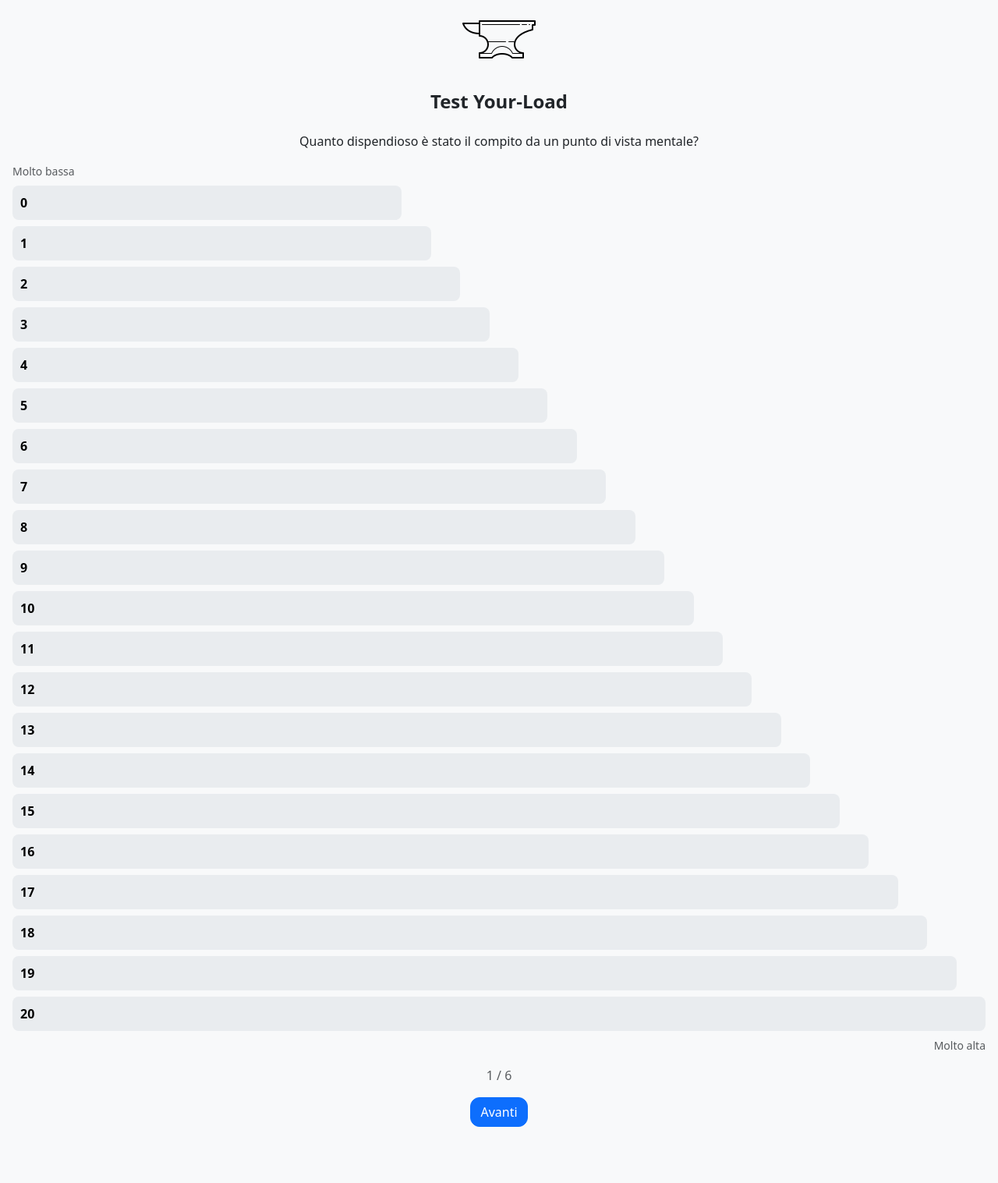
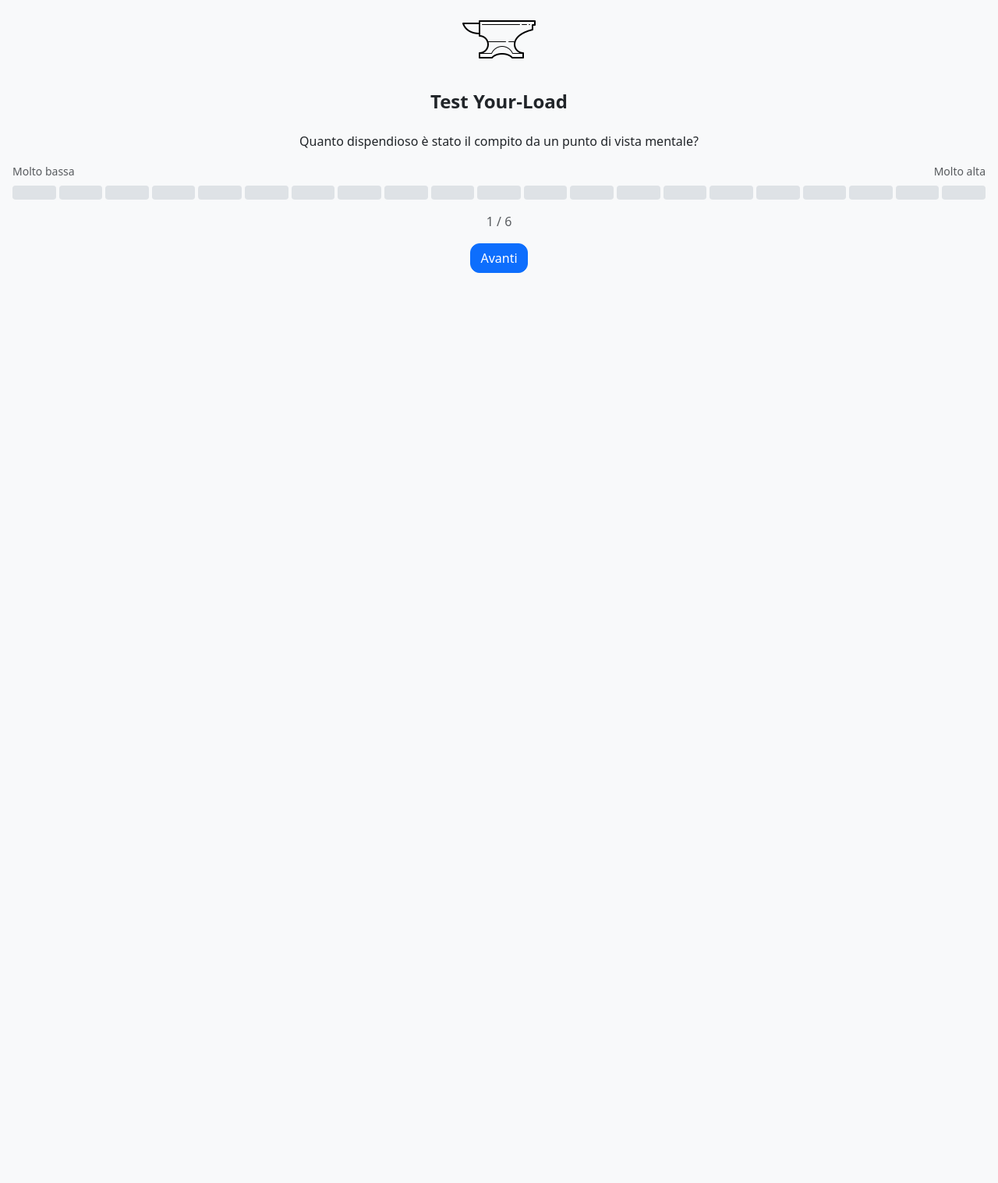
Before and after one commit to Nakin-x/your_load, a Django app: page /scheda/1/test/ in a window 1280 px wide. Shown: the whole page at 78% size. After the commit the page ends 350 px from the top, so only its background shows below. Run offline with Django 5.2, Linux system fonts and the light colour scheme.

Commit message:
prova 20 step0_2

```diff
--- a/core/static/core/css/style.css
+++ b/core/static/core/css/style.css
@@ -68,3 +68,27 @@ button:active {
 #radarChart {
     max-width: 100%;
 }
+
+
+.scale-wrapper {
+    display: grid;
+    grid-template-columns: repeat(21, 1fr);
+    gap: 4px;
+    margin-top: 10px;
+}
+
+.scale-dot {
+    height: 18px;
+    background-color: #dee2e6;
+    border-radius: 4px;
+    cursor: pointer;
+    transition: all 0.15s ease;
+}
+
+.scale-dot:hover {
+    background-color: #adb5bd;
+}
+
+.scale-dot.active {
+    background-color: #0d6efd;
+}
--- a/core/static/core/js/risultato.js
+++ b/core/static/core/js/risultato.js
@@ -64,6 +64,5 @@ function renderRisultato(test) {
 
     container.innerHTML = html;
 
-    // per ora NON disegniamo il grafico
-    // lo colleghiamo nel prossimo step
+    renderRadarChart(test);
 }
--- a/core/static/core/js/test.js
+++ b/core/static/core/js/test.js
@@ -68,34 +68,28 @@ function renderValutazione() {
     const container = document.getElementById("test-container");
     const dim = DIMENSIONI[step];
 
-    let buttons = "";
+   let scaleDots = "";
 
-    for (let i = 0; i <= 20; i++) {
-        const width = 40 + (i * 3); // larghezza progressiva
+for (let i = 0; i <= 20; i++) {
+    scaleDots += `
+        <div class="scale-dot" data-value="${i}"></div>
+    `;
+}
 
-        buttons += `
-            <button class="scale-btn"
-                    data-value="${i}"
-                    style="width:${width}%">
-                ${i}
-            </button>
-        `;
-    }
-
-
-    container.innerHTML = `
+container.innerHTML = `
     <p class="text-center fs-6 mt-4">${dim.domanda}</p>
 
-    <div class="text-start small text-muted mt-3">
-        Molto bassa
+    <div class="d-flex justify-content-between small text-muted mt-3">
+        <span>Molto bassa</span>
+        <span>Molto alta</span>
     </div>
 
-    <div class="scale-container mt-2">
-        ${buttons}
+    <div class="scale-wrapper mt-2">
+        ${scaleDots}
     </div>
 
-    <div class="text-end small text-muted mt-2">
-        Molto alta
+    <div class="text-center mt-3">
+        <span id="selected-value" class="fw-semibold fs-5"></span>
     </div>
 
     <p class="text-center text-muted mt-3">
@@ -104,16 +98,28 @@ function renderValutazione() {
 `;
 
 
-    document.querySelectorAll(".scale-btn").forEach(btn => {
-    btn.onclick = () => {
 
-        document.querySelectorAll(".scale-btn")
-            .forEach(b => b.classList.remove("active"));
 
-        btn.classList.add("active");
+    document.querySelectorAll(".scale-dot").forEach(dot => {
+    dot.onclick = () => {
+
+        const value = parseInt(dot.dataset.value);
+
+        document.querySelectorAll(".scale-dot")
+            .forEach(d => d.classList.remove("active"));
+
+        // evidenzia fino al valore scelto
+        document.querySelectorAll(".scale-dot")
+            .forEach(d => {
+                if (parseInt(d.dataset.value) <= value) {
+                    d.classList.add("active");
+                }
+            });
+
+        document.getElementById("selected-value").textContent = value;
 
         setTimeout(() => {
-            valutazioni[dim.key] = parseInt(btn.dataset.value);
+            valutazioni[dim.key] = value;
             step++;
 
             if (step < DIMENSIONI.length) {
@@ -122,9 +128,10 @@ function renderValutazione() {
                 step = 0;
                 renderCoppia();
             }
-        }, 150);
+        }, 200);
     };
 });
+
 
 }
 
```
